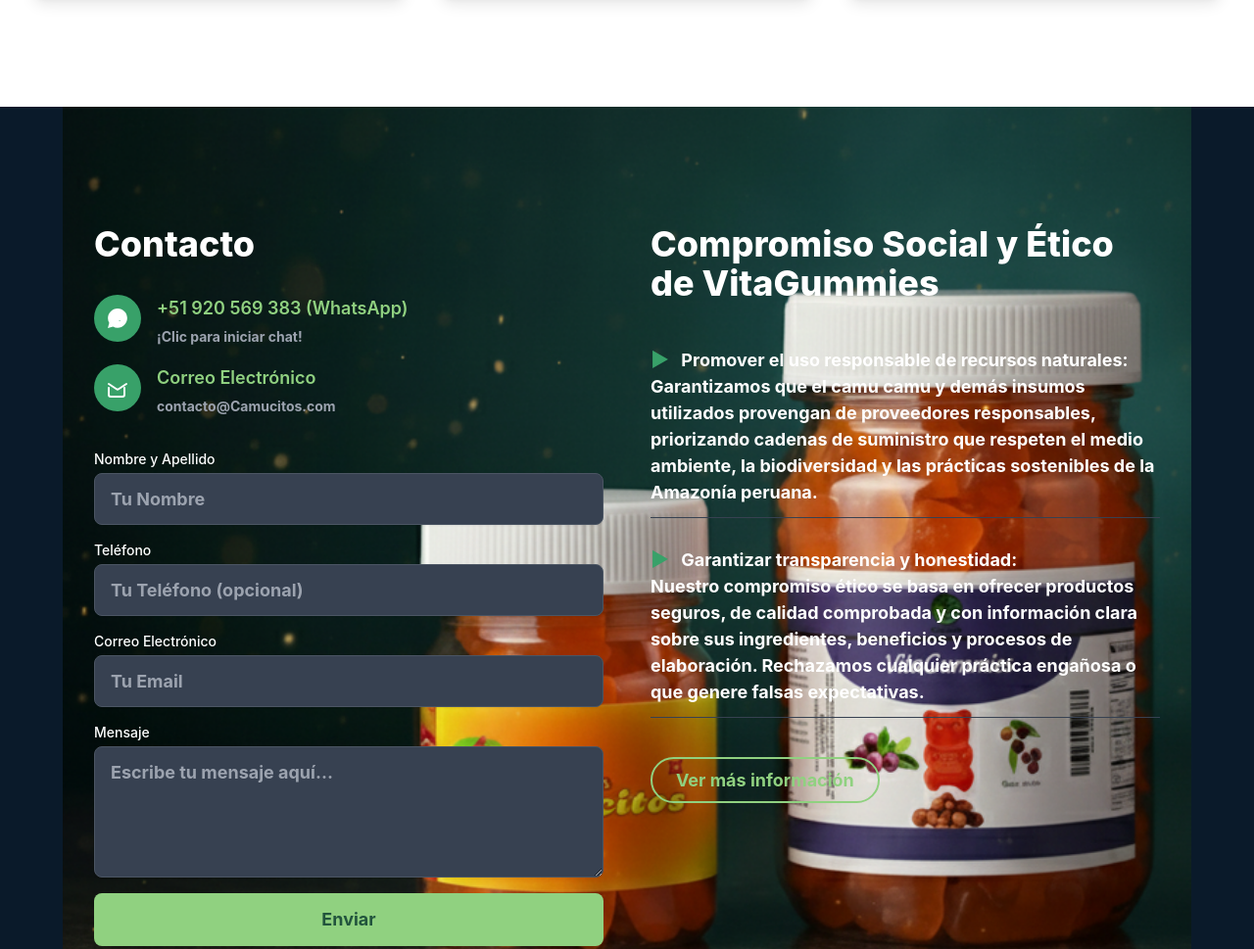
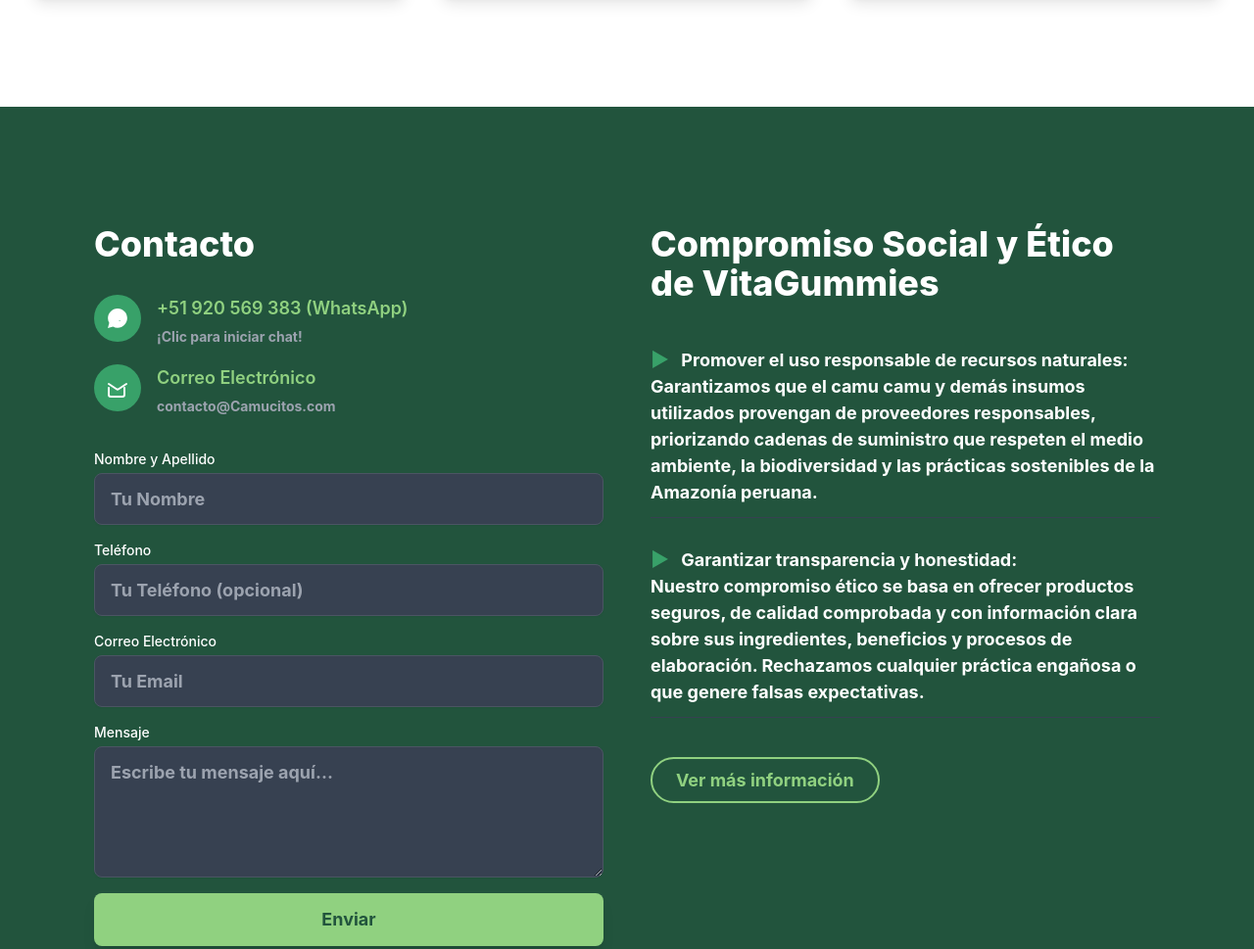
Before and after one commit to xandercamarena/Camusitos, a plain HTML site: page index.html in a window 1280 px wide. Shown: the part 849-1818 px from the top of the page at 98% size. Drawn offline with nearby package versions, Linux system fonts and the light colour scheme.

Commit message:
Descripción clara de mi actualización

```diff
--- a/styles.css
+++ b/styles.css
@@ -110,12 +110,16 @@
 
 /* Fondo optimizado y centrado para la sección de contacto */
 #contacto {
-    background-image: url('Envase.jpg') !important;
-    background-size: 90% auto !important;        /* Cubre toda la sección */
-    background-repeat: no-repeat !important;
-    background-position: center 65% !important; /* Mantiene la parte importante arriba */
-    background-color: #0a1a2a !important;
-    background-attachment: scroll !important; /* 🔥 Evita que se corte en pantallas grandes */
+    /* **NUEVO COLOR DE FONDO SÓLIDO** */
+    background-color: #22543d !important; /* Aplica el verde oscuro que enviaste */
+
+    /* **SE ELIMINAN LAS PROPIEDADES DE IMAGEN** */
+    background-image: none !important;
+    background-size: initial !important;
+    background-repeat: initial !important;
+    background-position: initial !important;
+    background-attachment: initial !important;
+
     padding-top: 120px !important;
     padding-bottom: 120px !important;
 }
```
Also changed, not shown: acerca_de.html (+2 -2 lines).
